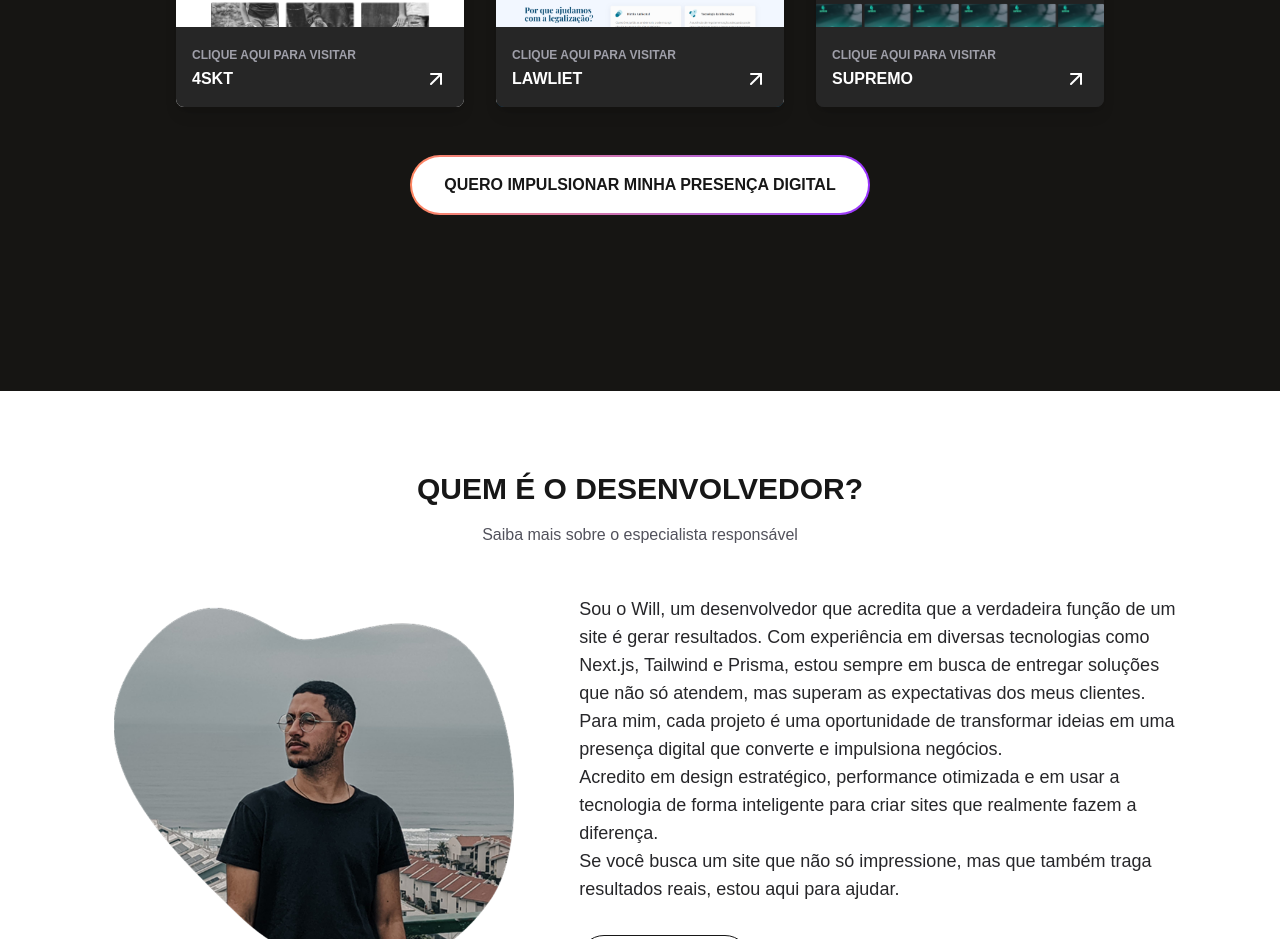
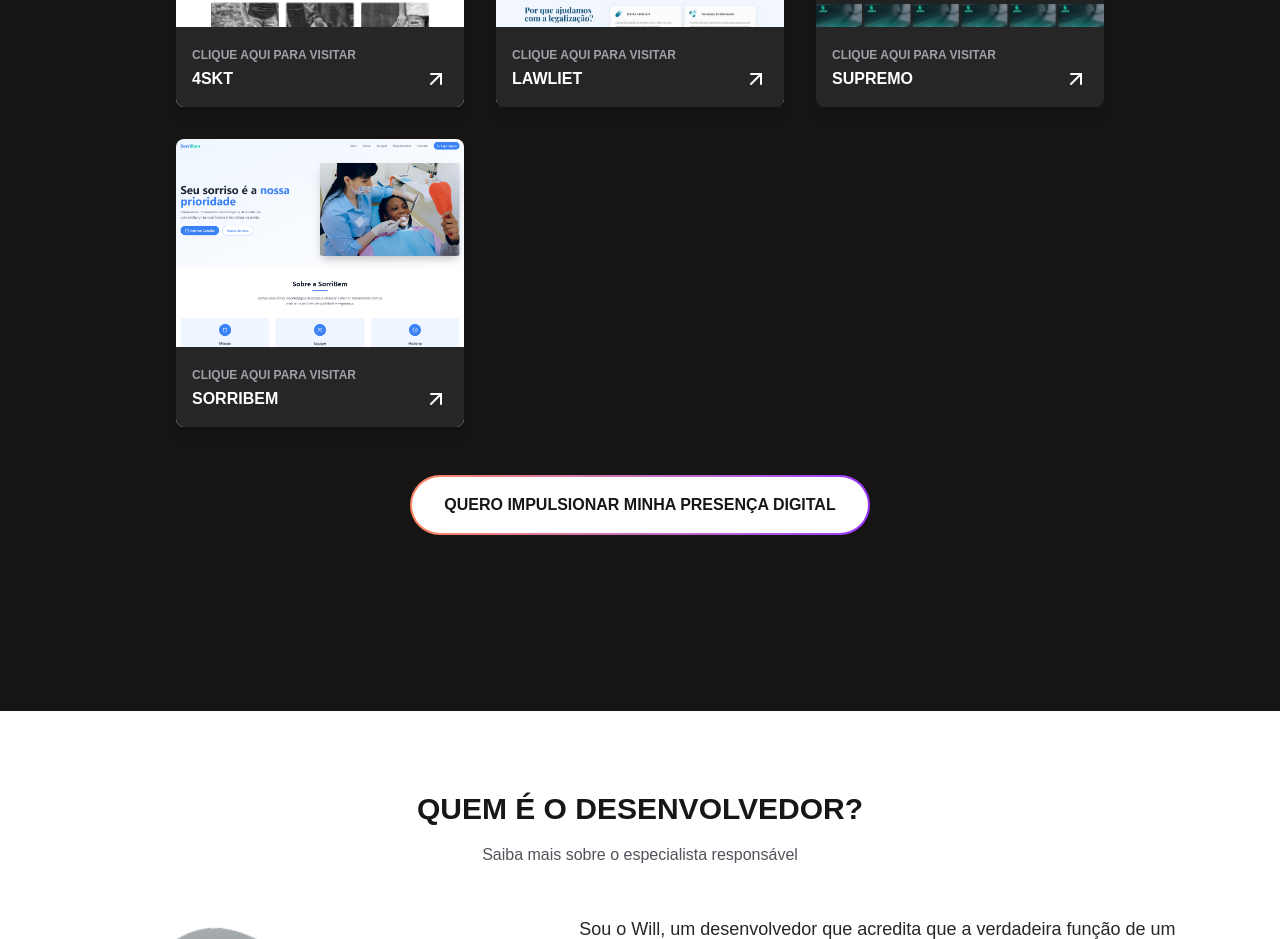
Before and after one commit to WilsonSousajr/wstech-front, a Next.js app: page / in a window 1280 px wide. Shown: the part 1940-2879 px from the top of the page. Built offline with nearby package versions, Linux system fonts and the light colour scheme.

Commit message:
💄 style: add a new project card

```diff
--- a/src/app/page.tsx
+++ b/src/app/page.tsx
@@ -33,6 +33,7 @@ export default function Home() {
     { src: '/projects/4skt.png', name: '4SKT', link: '#' },
     { src: '/projects/lawliet.png', name: 'Lawliet', link: '#' },
     { src: '/projects/supremo.png', name: 'Supremo', link: '#' },
+    { src: '/projects/dentist.png', name: 'SorriBem', link: '#'},
   ];
 
   const solutions = [
```
